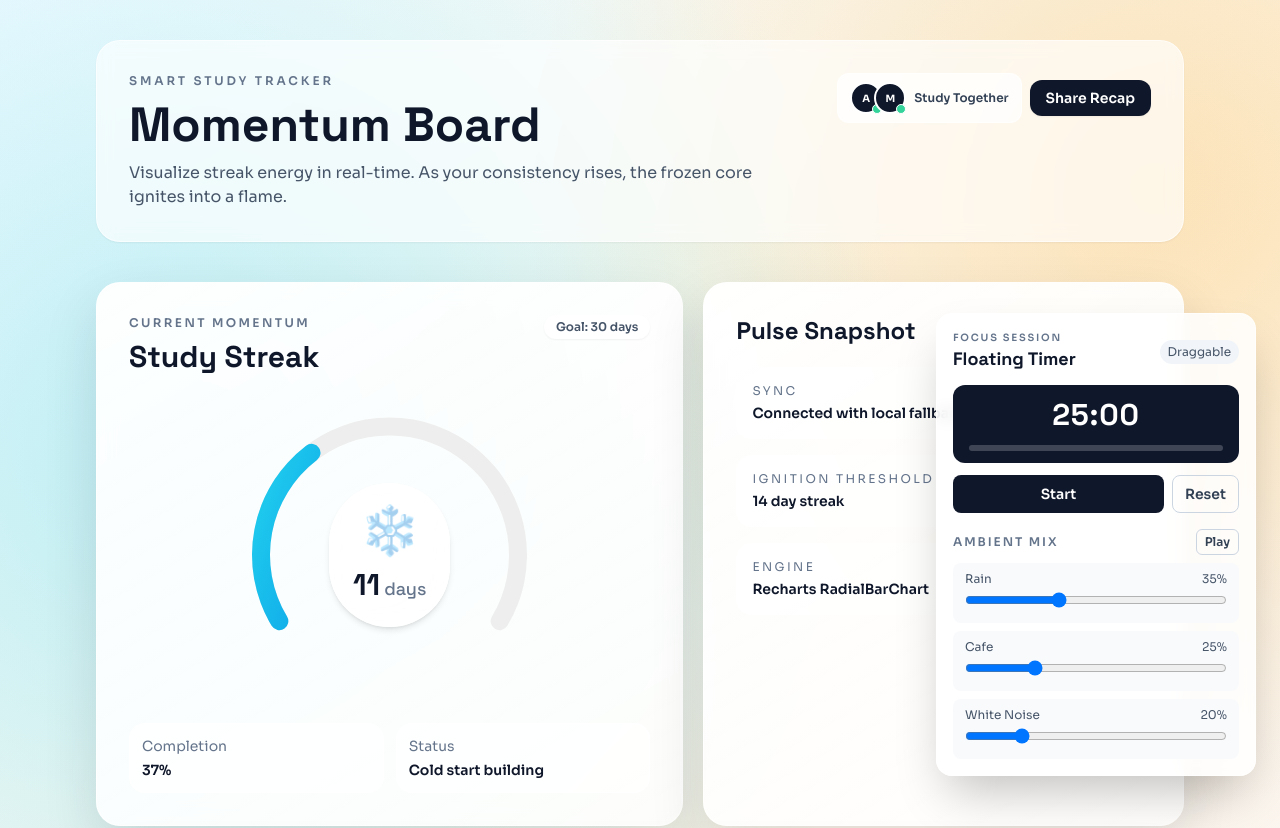
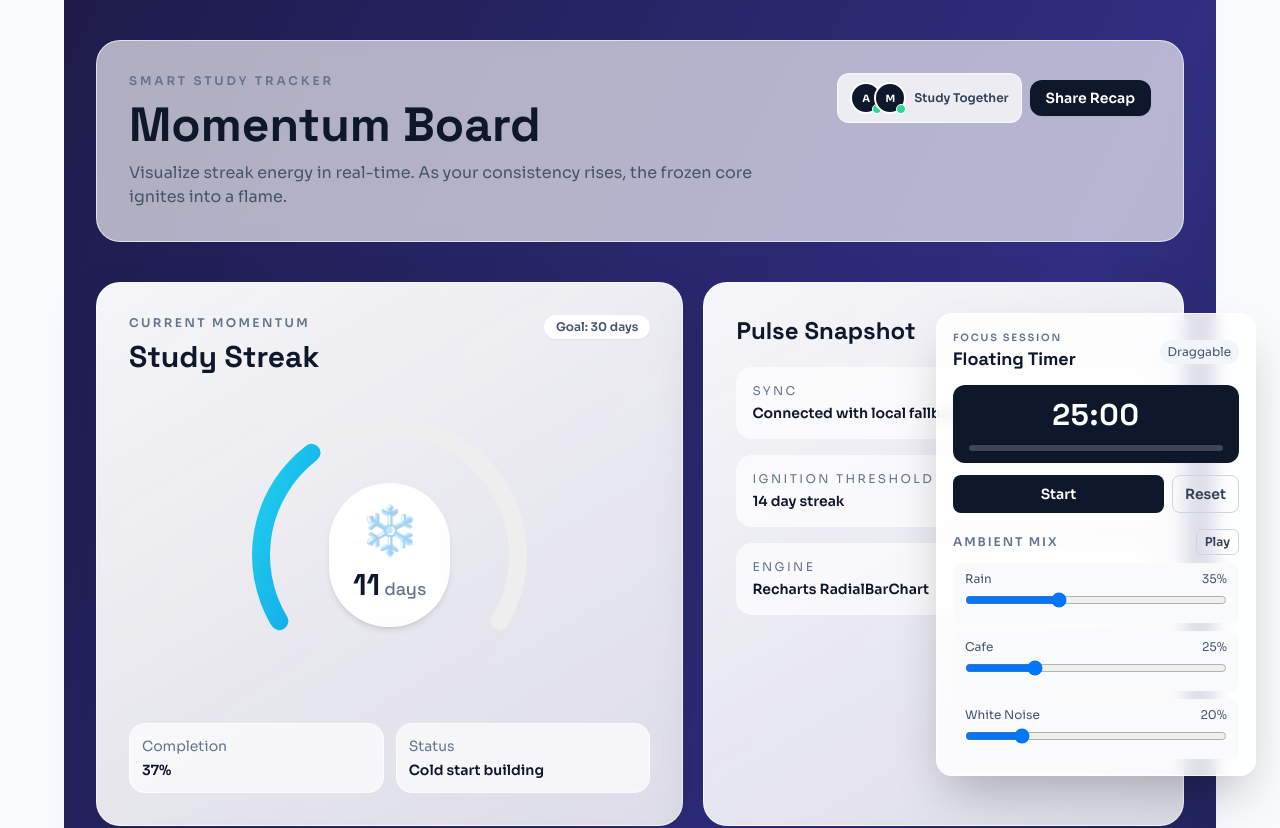
Before and after one commit to pallavghatvalwork-ops/smart-study-tracker, a React (Vite) app in the folder frontend/: page / in a window 1280 px wide. Shown: the top 828 px of the page. Built offline with nearby package versions, Linux system fonts and the light colour scheme; no server answers; the database is empty.

Commit message:
feat: apply time-based adaptive gradient background theme

```diff
--- a/frontend/src/App.tsx
+++ b/frontend/src/App.tsx
@@ -1,3 +1,4 @@
+import { useEffect, useMemo, useState } from 'react'
 import { FloatingTimerWidget } from './components/FloatingTimerWidget'
 import { MemoryDecayPanel } from './components/MemoryDecayPanel'
 import { StudyPresence } from './components/StudyPresence'
@@ -7,11 +8,48 @@ import { TopicGapAnalyzer } from './components/TopicGapAnalyzer'
 import { WeeklyRecapExport } from './components/WeeklyRecapExport'
 import { useStreak } from './hooks/useStreak'
 
+type DayTheme = 'morning' | 'afternoon' | 'night'
+
+function getThemeByHour(hour: number): DayTheme {
+  if (hour >= 5 && hour < 12) {
+    return 'morning'
+  }
+
+  if (hour >= 12 && hour < 19) {
+    return 'afternoon'
+  }
+
+  return 'night'
+}
+
 function App() {
   const { streak, loading } = useStreak()
+  const [theme, setTheme] = useState<DayTheme>(() => getThemeByHour(new Date().getHours()))
+
+  useEffect(() => {
+    const updateTheme = () => setTheme(getThemeByHour(new Date().getHours()))
+    const timer = window.setInterval(updateTheme, 60 * 1000)
+    updateTheme()
+
+    return () => window.clearInterval(timer)
+  }, [])
+
+  const themeClass = useMemo(() => {
+    if (theme === 'morning') {
+      return 'bg-gradient-to-br from-sky-100 via-cyan-50 to-white'
+    }
+
+    if (theme === 'afternoon') {
+      return 'bg-gradient-to-br from-amber-100 via-yellow-50 to-orange-100'
+    }
+
+    return 'bg-gradient-to-br from-indigo-950 via-indigo-900 to-slate-900 text-slate-100'
+  }, [theme])
 
   return (
-    <main className="mx-auto flex min-h-screen w-full max-w-6xl flex-col px-4 py-8 sm:px-8 sm:py-10">
+    <main
+      className={`mx-auto flex min-h-screen w-full max-w-6xl flex-col px-4 py-8 transition-colors duration-1000 sm:px-8 sm:py-10 ${themeClass}`}
+    >
       <header className="mb-8 rounded-3xl border border-white/60 bg-white/65 p-6 shadow-sm backdrop-blur sm:mb-10 sm:p-8">
         <div className="flex flex-wrap items-start justify-between gap-4">
           <div>
--- a/frontend/src/index.css
+++ b/frontend/src/index.css
@@ -23,10 +23,7 @@ body {
   min-height: 100vh;
   font-family: 'Sora', 'Segoe UI', sans-serif;
   color: var(--ink);
-  background:
-    radial-gradient(circle at 15% 20%, rgba(34, 211, 238, 0.28), transparent 34%),
-    radial-gradient(circle at 90% 8%, rgba(245, 158, 11, 0.22), transparent 26%),
-    linear-gradient(135deg, #f5fbff 0%, #fef6e8 42%, #f4f4ff 100%);
+  background: #f8fafc;
 }
 
 #root {
```
